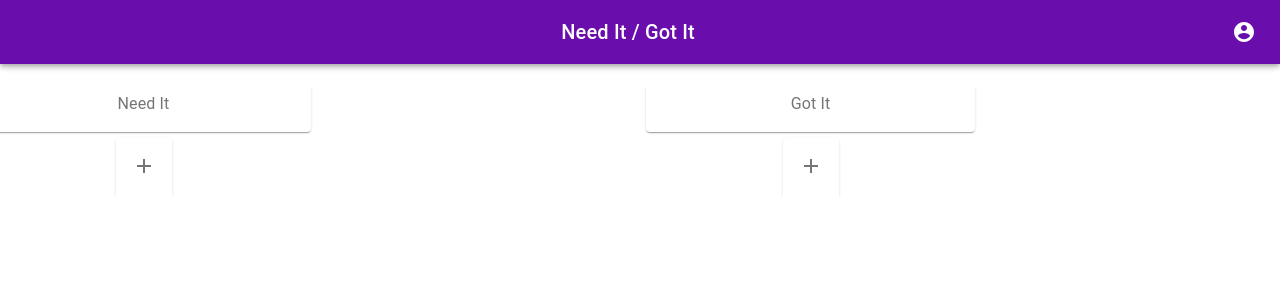
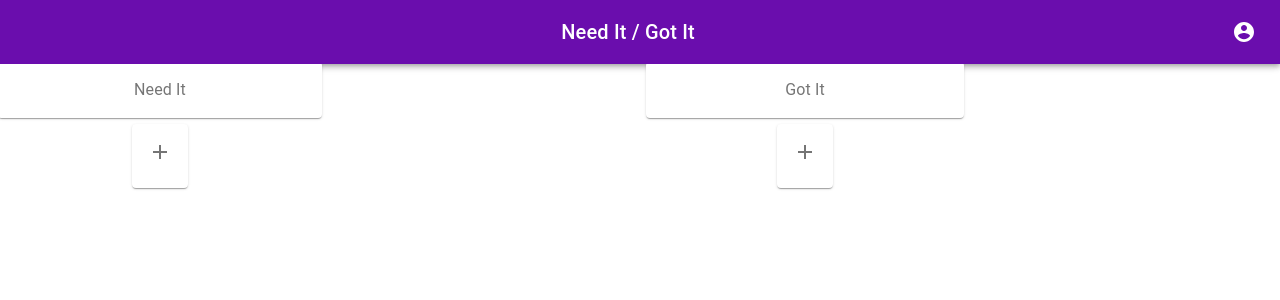
Before and after one commit to ananddtyagi/NeedItGotIt, a React (Create React App) app in the folder needitgotit/: page / in a window 1280 px wide. Shown: the top 300 px of the page. Built offline with nearby package versions, Linux system fonts and the light colour scheme.

Commit message:
trying to figure out how to ffix the top bar

```diff
--- a/needitgotit/src/App.js
+++ b/needitgotit/src/App.js
@@ -32,12 +32,12 @@ const useStyles = makeStyles(theme => ({
   },
   headbar: {
     backgroundColor: '#6a0dad',
+    position: 'static',
   },
   header: {
-    minHeight: '100px',
   },
   content: {
-    position: 'fixed',
+
     overflow: 'hidden',
   }
 }));
@@ -53,8 +53,11 @@ function App() {
           content="minimum-scale=1, initial-scale=1, width=device-width, shrink-to-fit=no"
         />
       </head>
-      <header className={classes.header}>
-        <Box component="span" m={1}>
+      <div className={classes.root}>
+        <Grid constainer spacing={3}>
+          <Grid item>
+            <div className={classes.header}>
+              <Box component="span">
                 <AppBar className={classes.headbar}>
                   <Toolbar>
                     <Typography variant="h6" className={classes.title}>
@@ -64,10 +67,15 @@ function App() {
                   </Toolbar>
                 </AppBar>
               </Box>
-      </header>
-      <Grid className={classes.content} container spacing={3}>
+            </div>
+          </Grid>
+          <Grid item>
+            <div className={classes.content}>
               <MainContent></MainContent>
+            </div>
           </Grid>
+        </Grid>
+      </div>
     </div>
   );
 }
--- a/needitgotit/src/components/inputcard.jsx
+++ b/needitgotit/src/components/inputcard.jsx
@@ -13,7 +13,7 @@ import Input from '@material-ui/core/TextField';
 const useStyles = makeStyles(theme => ({
   root: {
     flexGrow: 1,
-    paddingTop: "10%",
+
   },
   paper: {
     padding: theme.spacing(2),
--- a/needitgotit/src/components/maincontent.jsx
+++ b/needitgotit/src/components/maincontent.jsx
@@ -38,12 +38,11 @@ const useStyles = makeStyles(theme => ({
     flexGrow: 1,
   },
   grid: {
-    padding: 0,
+    padding: '10px',
   },
   column: {
     flexGrow: 1,
     align: 'center',
-    padding: 'auto',
     alignItems:"center"
   }
 }));
@@ -92,7 +91,7 @@ export default function MainContent() {
   return (
     <div className={classes.root}>
       <div>
-        <Grid container spacing={3}>
+        <Grid container spacing={3} className={classes.grid}>
           <div className={classes.column}>
             <Grid item xs={12} sm={6}>
               <Paper className={classes.paper}>
```
Lines whose indentation alone changed are shown as unchanged.
